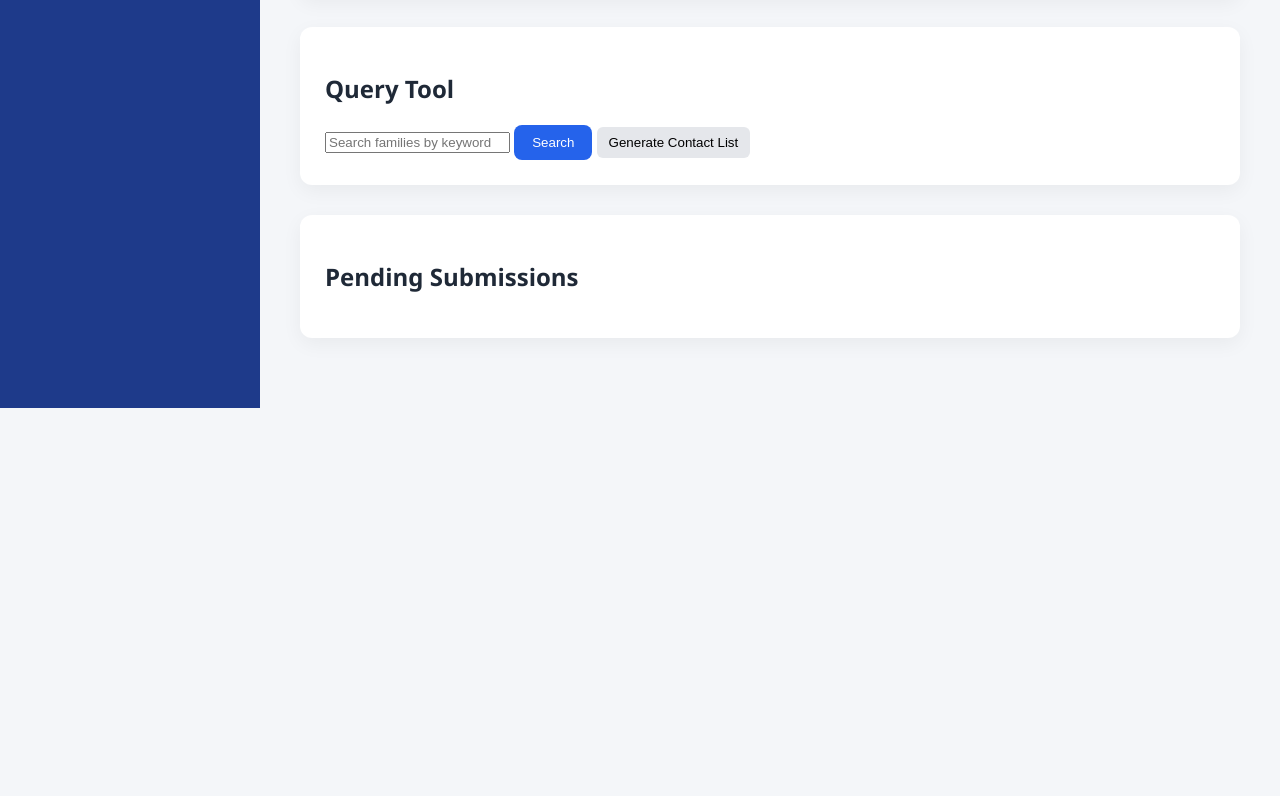
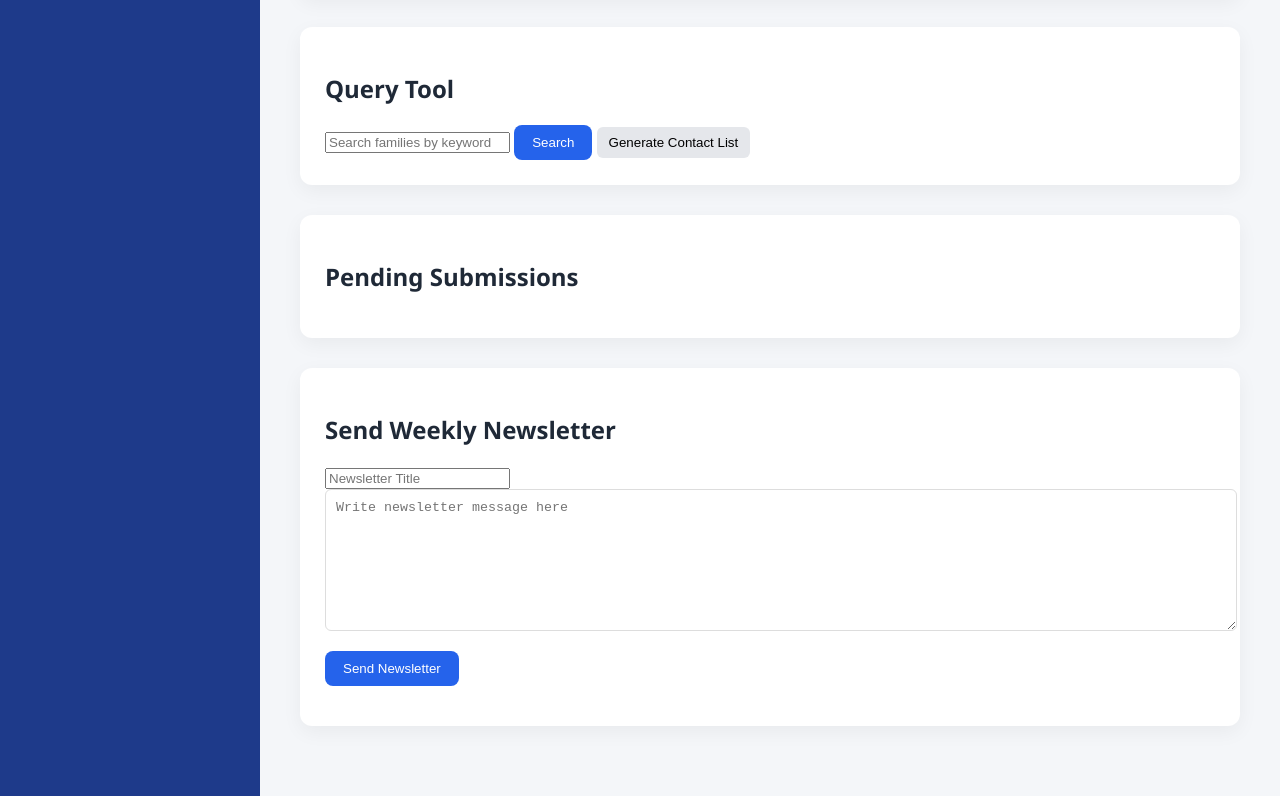
Before and after one commit to trisha3333333/CNIT280Prototype, a plain HTML site: page dashboard.html in a window 1280 px wide. Shown: the part 866-1662 px from the top of the page. Before the commit the page ends 1274 px from the top, so only its background shows below. Drawn offline with Linux system fonts and the light colour scheme.

Commit message:
sprint 4

```diff
--- a/dashboard.html
+++ b/dashboard.html
@@ -27,6 +27,7 @@
                 <th>Email</th>
                 <th>Phone</th>
                 <th>Needs</th>
+                <th>Newsletter</th>
                 <th>Actions</th>
             </tr>
         </thead>
@@ -75,6 +76,14 @@
     <div id="pendingSubmissions"></div>
 </div>
 
+<div class="card">
+    <h2>Send Weekly Newsletter</h2>
+    <input type="text" id="newsletterTitle" placeholder="Newsletter Title">
+    <textarea id="newsletterMessage" placeholder="Write newsletter message here" style="width:100%; height:120px; padding:10px; border-radius:6px; border:1px solid #ddd; margin-bottom:15px;"></textarea>
+    <button onclick="sendNewsletter()" class="btn-primary">Send Newsletter</button>
+    <div id="newsletterStatus" style="margin-top:15px;"></div>
+</div>
+
 </main>
 </div>
 
```
Lines whose indentation alone changed are shown as unchanged.
